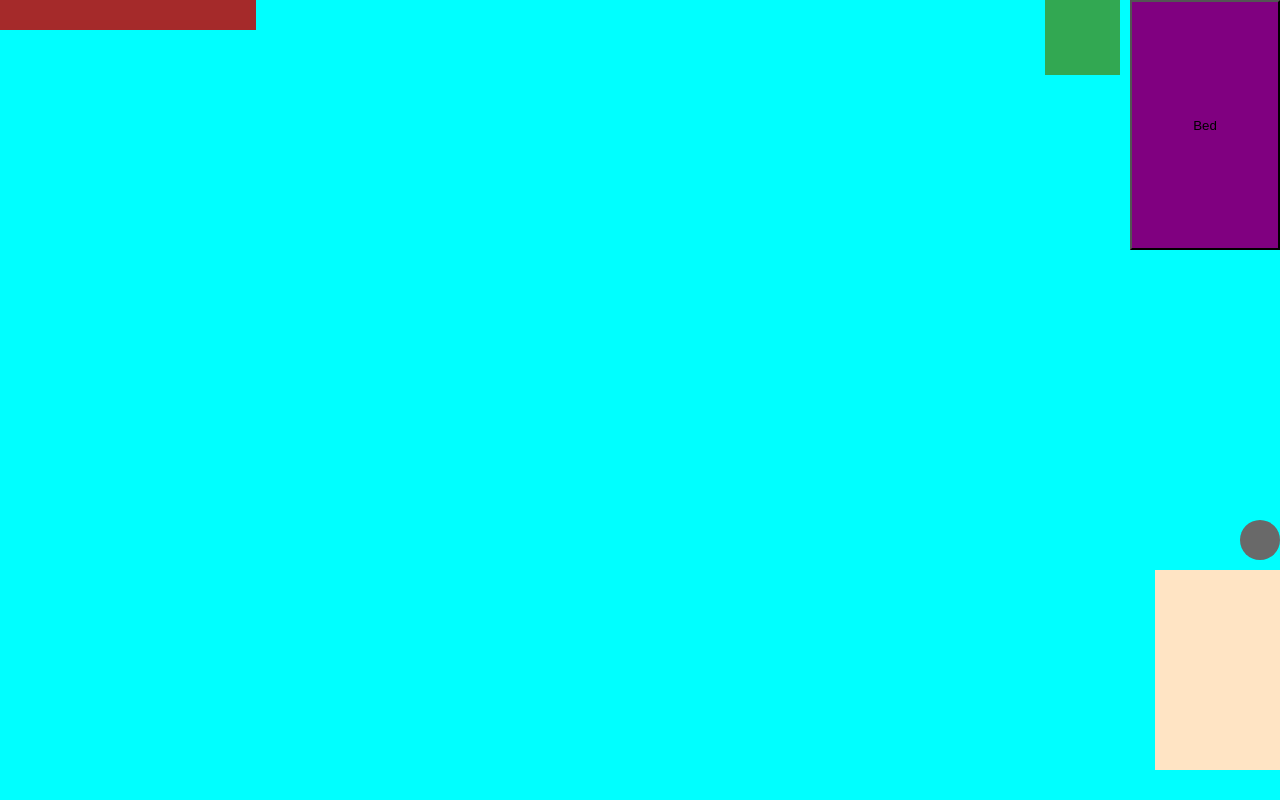
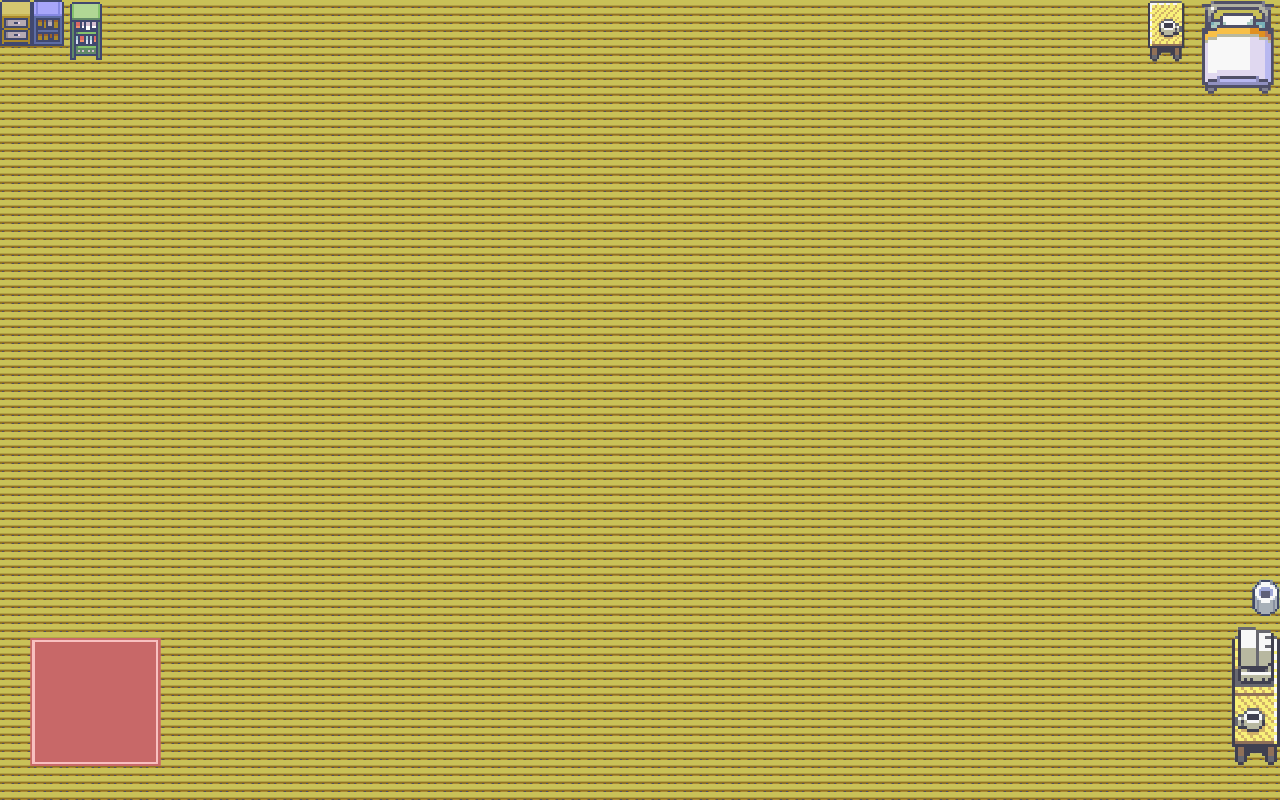
Before and after one commit to tylerlwhite/leroys-room, a plain HTML site: page index.html in a window 1280 px wide. Drawn offline with Linux system fonts and the light colour scheme.

Commit message:
Added graphics and interactivity

```diff
--- a/index.html
+++ b/index.html
@@ -10,23 +10,33 @@
 <body>
     <div class="bedroom">
         <div class="wall"></div>
-        <button id="myBtn" class="bed">Bed</button>
-        <div class="bedside-table">
+        <button id="myBtn" class="bed">
+            <img src="assets/bed.png" alt="bed">
+        </button>
+        <div id="myBtn" class="bedside-table">
+            <img src="assets/table.png" alt="table">
             <div class="journal"></div>
         </div>
-        <div class="desk">
+        <div id="myBtn" class="desk">
+            <img src="assets/desk.png" alt="desk">
             <div class="laptop"></div>
             <div class="note"></div>
-            <div class="trash-can"></div>
+            <div class="trash-can">
+              <img src="assets/trashcan.png" alt="trashcan">
+            </div>
         </div>
-        <div class="rug"></div>
+        <div id="myBtn" class="rug">
+          <img src="assets/Rug.png" alt="rug">
+        </div>
         <div class="dresser"></div>
         <div class="door"></div>
         <div class="window">
             <div class="AC"></div>
         </div>
         <div class="plant"></div>
-        <div class="bookshelf"></div>
+        <div id="myBtn" class="bookshelf">
+          <img src="assets/bookshelf.png" alt="bookshelf">
+        </div>
     </div>
 
 <!-- The Modal -->
@@ -34,20 +44,15 @@
     <!-- Modal content -->
     <div class="modal-content">
       <span class="close">&times;</span>
-      <p>Thanks for waking me up I slept in. Welcome to my bedroom. Snoop around to explore my work and clutter.
+      <p>Thanks for waking me up I slept in. Welcome to my bedroom. Snoop around to explore my work and clutter.</p>
 
-        A note on the state of things:
+      <p>A note on the state of things:</p>
 
-        My room is pretty sparse right now. I just moved in, and I am still working on my responsive furniture design skills. Eventually I am going to craft some prettier stuff or at least head to the discount sprite warehouse store.
+      <p>My room is pretty sparse right now. I just moved in, and I am still working on my responsive furniture design skills. Eventually I am going to craft some prettier stuff or at least head to the discount sprite warehouse store.</p>
 
-        Future updates will include:
+      <p>Future updates will include:</p>
 
-        - A bookshelf with my writing and some of my favorite works from others
-        - An arts and crafts area where my visual portfolio will exist
-        - Open access to my diary and deepest secrets
-        - Access to my laptop to view the rest of my work
-        - A trash can
-        </p>
+      <p>A bookshelf with my writing and some of my favorite works from others, an arts and crafts area where my visual portfolio will exist, open access to my diary and deepest secrets, access to my laptop to view the rest of my work, and a a trash can</p>
     </div>
 
 </div>
--- a/style.css
+++ b/style.css
@@ -6,6 +6,7 @@ body {
 .bedroom {
     height: 100vh;
     width: 100vw;
+    background-image: url(assets/floor.png)
     /* position: relative; */
     /* box-sizing: border-box;
     border: 30px solid transparent;
@@ -14,22 +15,19 @@ body {
     border-image-repeat: round; */
 }
 
-.wall {
-
-}
-
 .bed {
     float: right;
-    height: 250px;
-    width: 150px;
-    background-color: purple;
+    /* height: 250px;
+    width: 150px; */
+    background-color: transparent;
+    border: none;
 }
 .bedside-table {
     float: right;
     margin-right: 10px;
-    height: 75px;
+    /* height: 75px;
     width: 75px;
-    background-color: #32a852;
+    background-color: #32a852; */
 }
 
 .desk {
@@ -37,21 +35,19 @@ body {
     position: absolute;
     right: 0;
     bottom: 0;
-    height: 200px;
-    width: 125px;
+    /* height: 200px;
+    width: 125px; */
     margin-bottom: 30px;
-    background-color: bisque;
 }
 
 .trash-can {
     position: absolute;
     right: 0;
     bottom: 0;
-    height: 40px;
-    width: 40px;
+    /* height: 40px;
+    width: 40px; */
     border-radius: 50%;
-    margin-bottom: 210px;
-    background-color: dimgrey;
+    margin-bottom: 150px;
 
 }
 
@@ -60,7 +56,15 @@ body {
     height: 30px;
     width: 20%;
     margin-right: 10px;
-    background-color: brown;
+    /* background-color: brown; */
+}
+
+.rug {
+    position: absolute;
+    right: 1;
+    bottom: 0;
+    margin-bottom: 30px;
+    margin-left: 30px;
 }
 
 /* The Modal (background) */
```
Also changed, not shown: assets/Rug.png (added), assets/bed.png (added), assets/bookshelf.png (added), assets/desk.png (added), assets/floor.png (added), assets/table.png (added), assets/trashcan.png (added).
